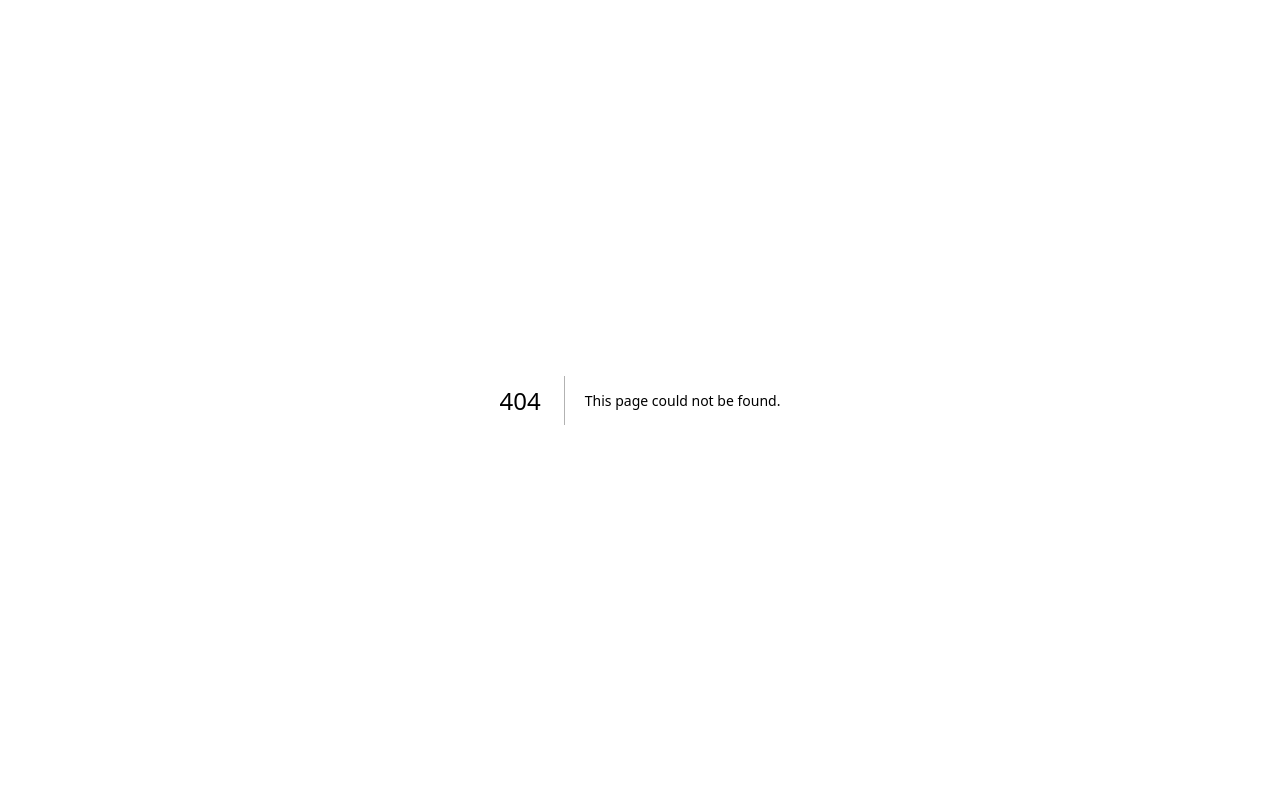
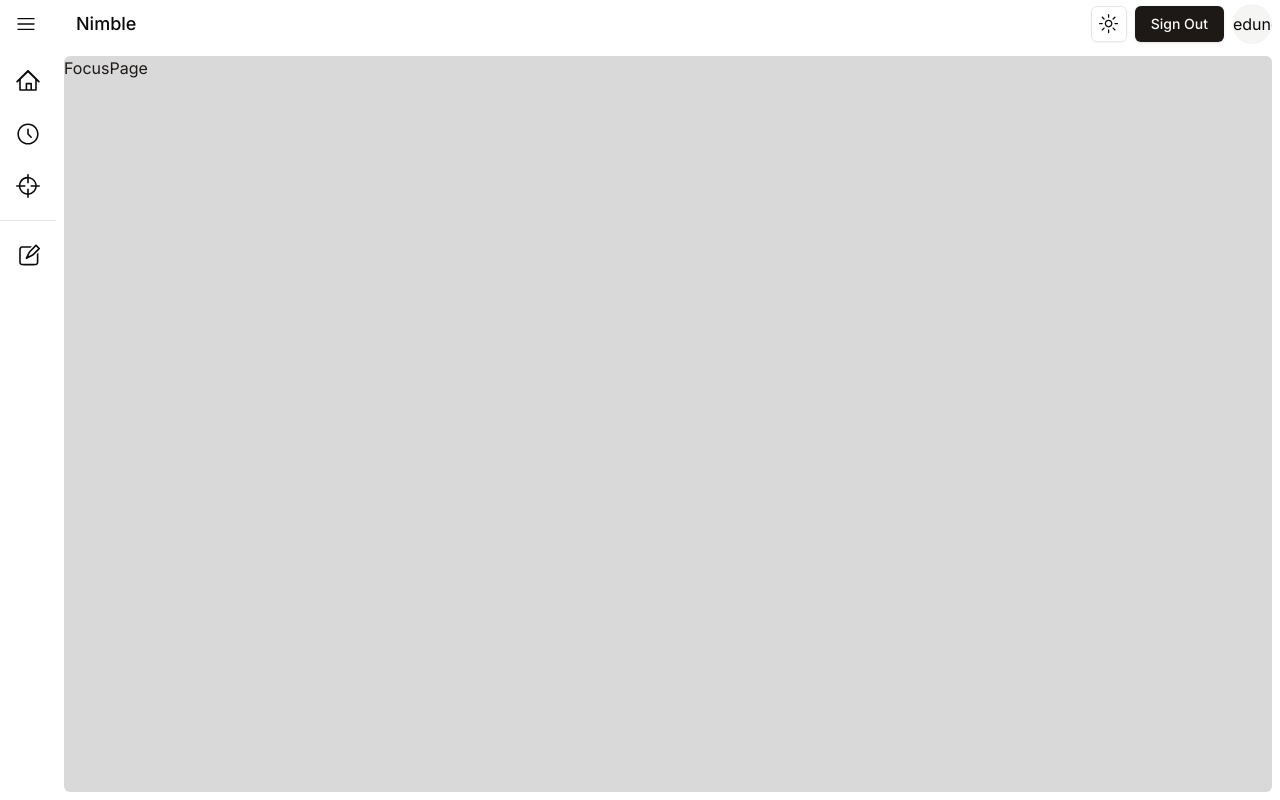
Before and after one commit to rtokala14/nimble, a Next.js app: page /console/focus in a window 1280 px wide. Before the commit this address had no page. Built offline with nearby package versions, Linux system fonts and the light colour scheme; no server answers.

Commit message:
Add routes for the drawer tabs

```diff
--- a/package.json
+++ b/package.json
@@ -13,6 +13,7 @@
     "@radix-ui/react-avatar": "^1.0.3",
     "@radix-ui/react-dropdown-menu": "^2.0.5",
     "@radix-ui/react-icons": "^1.3.0",
+    "@radix-ui/react-separator": "^1.0.3",
     "@radix-ui/react-slot": "^1.0.2",
     "@types/node": "20.6.0",
     "@types/react": "18.2.21",
--- /dev/null
+++ b/src/app/console/focus/page.tsx
@@ -0,0 +1,7 @@
+import React from "react";
+
+function Page() {
+  return <div>FocusPage</div>;
+}
+
+export default Page;
--- a/src/app/console/layout.tsx
+++ b/src/app/console/layout.tsx
@@ -1,3 +1,4 @@
+import Drawer from "@/components/drawer";
 import Navbar from "@/components/navbar";
 import { ReactNode } from "react";
 
@@ -5,7 +6,14 @@ export default function Layout({ children }: { children: ReactNode }) {
   return (
     <main>
       <Navbar />
-      {children}
+      <div className="flex w-full h-screen pt-12 justify-stretch">
+        <Drawer />
+        <div className="h-full w-full p-2">
+          <div className="h-full w-full rounded-md bg-secondary text-secondary-foreground">
+            {children}
+          </div>
+        </div>
+      </div>
     </main>
   );
 }
--- a/src/app/console/page.tsx
+++ b/src/app/console/page.tsx
@@ -4,12 +4,5 @@ import { getAllTestItems } from "@/utils/actions";
 export default async function Home() {
   const testData = await getAllTestItems();
 
-  return (
-    <main className="flex w-full h-screen pt-12 justify-stretch">
-      <Drawer />
-      <div className="h-full w-full p-2">
-        <div className="h-full w-full rounded-md bg-secondary text-secondary-foreground"></div>
-      </div>
-    </main>
-  );
+  return <div>Dashboard</div>;
 }
--- /dev/null
+++ b/src/app/console/reminders/page.tsx
@@ -0,0 +1,7 @@
+import React from "react";
+
+function Page() {
+  return <div>Reminders</div>;
+}
+
+export default Page;
--- a/src/components/drawer.tsx
+++ b/src/components/drawer.tsx
@@ -1,17 +1,97 @@
 "use client";
 
 import { useDrawerStore } from "@/utils/store";
-import { HomeIcon } from "@radix-ui/react-icons";
+import {
+  ClockIcon,
+  Crosshair2Icon,
+  HomeIcon,
+  Pencil2Icon,
+} from "@radix-ui/react-icons";
+import { Button } from "./ui/button";
+import Link from "next/link";
+import { Separator } from "./ui/separator";
 
 export default function Drawer() {
   const isOpen = useDrawerStore((state) => state.drawerOpen);
   return (
     <div
       className={` ${
-        isOpen ? "w-48" : "w-14"
-      } pt-4 flex flex-col items-center gap-2 transition-width duration-50`}
+        isOpen ? "w-48" : "w-0 hidden md:flex md:w-14"
+      } pt-4 flex flex-col items-start gap-4 transition-width duration-75`}
     >
-      <HomeIcon className="h-6 w-6" />
+      <Link href={"/console"} className="w-full">
+        <Button
+          variant={"ghost"}
+          className="flex items-center justify-start w-full gap-2"
+        >
+          <HomeIcon
+            className={`${
+              isOpen ? "h-7 w-7" : "h-6 w-6"
+            } "transition-width transition-height duration-75 ease-out"`}
+          />
+          <h3
+            className={`${isOpen ? "flex" : "hidden"} text-lg transition-all`}
+          >
+            Dashboard
+          </h3>
+        </Button>
+      </Link>
+
+      <Link href={"/console/reminders"} className="w-full">
+        <Button
+          variant={"ghost"}
+          className="flex items-center justify-start w-full gap-2"
+        >
+          <ClockIcon
+            className={`${
+              isOpen ? "h-7 w-7" : "h-6 w-6"
+            } "transition-width transition-height duration-75"`}
+          />
+          <h3
+            className={`${isOpen ? "flex" : "hidden"} text-lg transition-all`}
+          >
+            Reminders
+          </h3>
+        </Button>
+      </Link>
+
+      <Link href={"/console/focus"} className="w-full">
+        <Button
+          variant={"ghost"}
+          className="flex items-center justify-start w-full gap-2"
+        >
+          <Crosshair2Icon
+            className={`${
+              isOpen ? "h-7 w-7" : "h-6 w-6"
+            } "transition-width transition-height duration-75"`}
+          />
+          <h3
+            className={`${isOpen ? "flex" : "hidden"} text-lg transition-all`}
+          >
+            Focus
+          </h3>
+        </Button>
+      </Link>
+
+      <Separator orientation="horizontal" />
+
+      <Link href={"/console/focus"} className="w-full">
+        <Button
+          variant={"ghost"}
+          className="flex items-center justify-start w-full gap-2"
+        >
+          <Pencil2Icon
+            className={`${
+              isOpen ? "h-7 w-7" : "h-6 w-6"
+            } "transition-width transition-height duration-75"`}
+          />
+          <h3
+            className={`${isOpen ? "flex" : "hidden"} text-lg transition-all`}
+          >
+            Focus
+          </h3>
+        </Button>
+      </Link>
     </div>
   );
 }
--- /dev/null
+++ b/src/components/ui/separator.tsx
@@ -0,0 +1,31 @@
+"use client"
+
+import * as React from "react"
+import * as SeparatorPrimitive from "@radix-ui/react-separator"
+
+import { cn } from "@/utils/utils"
+
+const Separator = React.forwardRef<
+  React.ElementRef<typeof SeparatorPrimitive.Root>,
+  React.ComponentPropsWithoutRef<typeof SeparatorPrimitive.Root>
+>(
+  (
+    { className, orientation = "horizontal", decorative = true, ...props },
+    ref
+  ) => (
+    <SeparatorPrimitive.Root
+      ref={ref}
+      decorative={decorative}
+      orientation={orientation}
+      className={cn(
+        "shrink-0 bg-border",
+        orientation === "horizontal" ? "h-[1px] w-full" : "h-full w-[1px]",
+        className
+      )}
+      {...props}
+    />
+  )
+)
+Separator.displayName = SeparatorPrimitive.Root.displayName
+
+export { Separator }
--- a/tailwind.config.js
+++ b/tailwind.config.js
@@ -72,6 +72,7 @@ module.exports = {
       },
       transitionProperty: {
         width: "width",
+        height: "height",
       },
     },
   },
```
Also changed, not shown: 1 other file (tests, documents, lock files or other folders).
